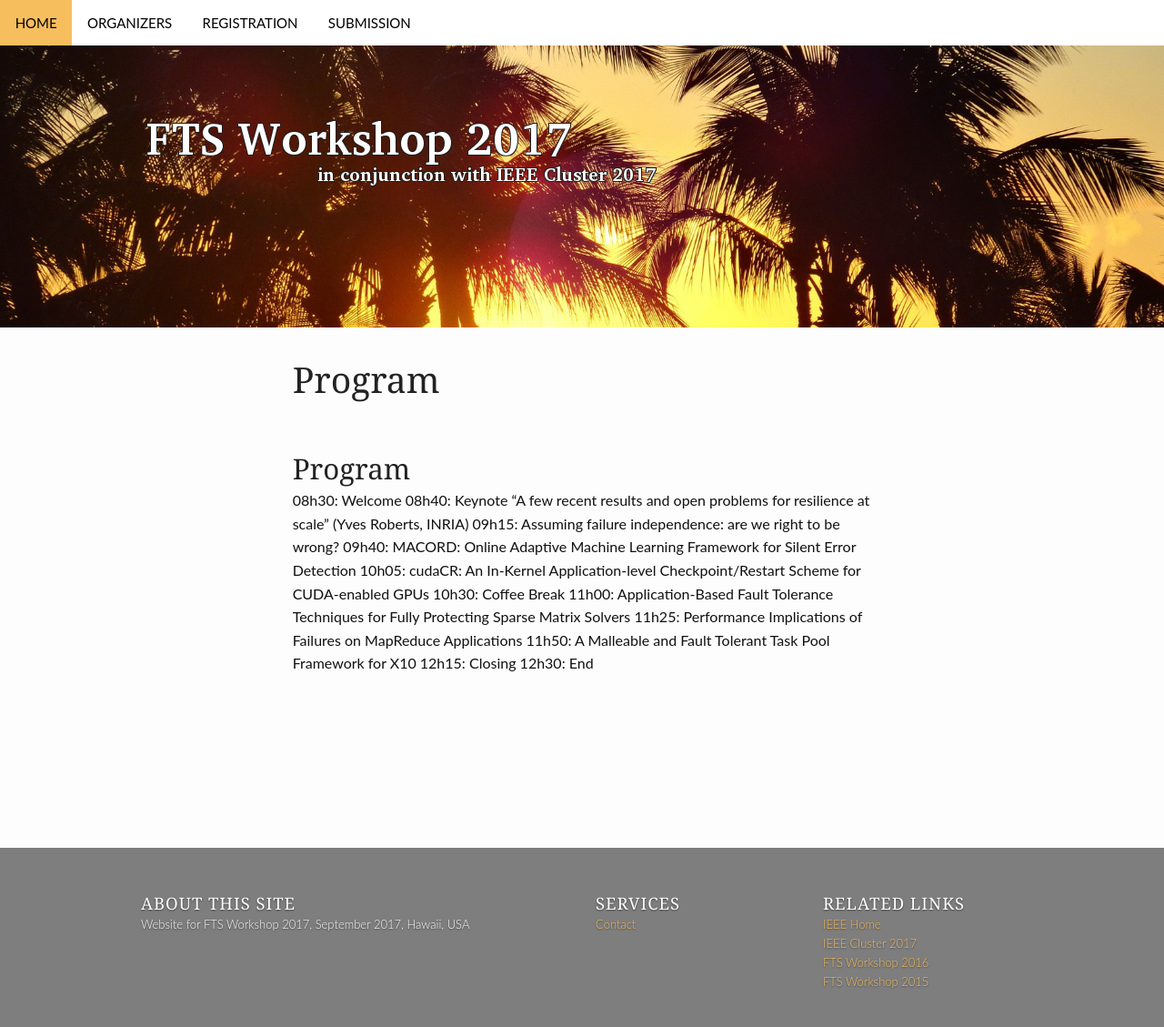
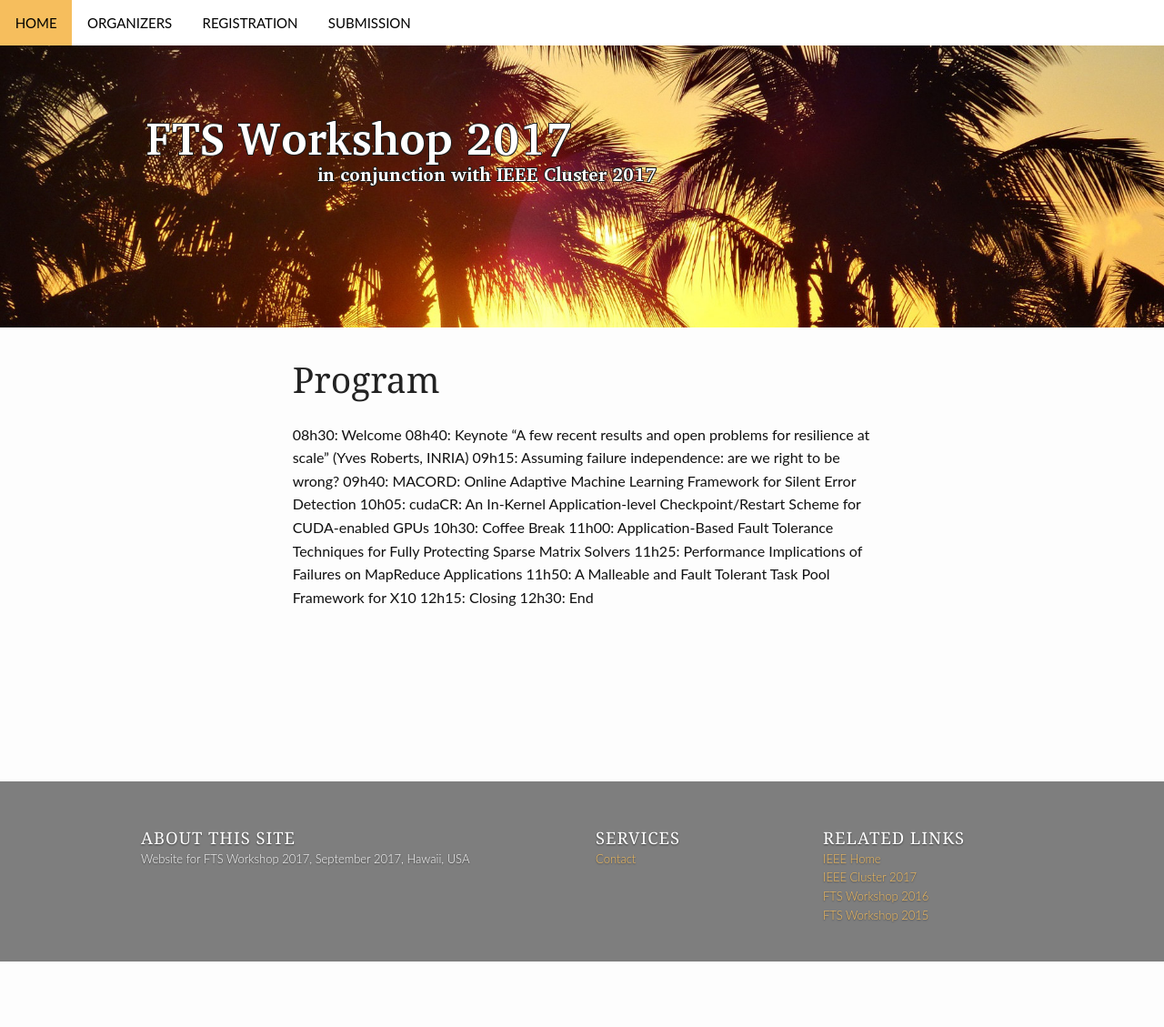
Before and after one commit to fts-workshop/fts17.github.io, a Jekyll site: the page built from program.md, in a window 1280 px wide. Shown: the whole page at 91% size. Built offline with Jekyll 4.4.1, drawn with Linux system fonts in a browser that asks for light colours; after the commit the page ends 1057 px from its top, so only the background shows below that.

Commit message:
Update program.md

```diff
--- a/program.md
+++ b/program.md
@@ -6,9 +6,6 @@ header:
    image_fullwidth: "hawaii.jpg"
    permalink: "/program/"
 ---
-
-
-<h2>Program</h2>
 
 08h30: Welcome
 08h40: Keynote
```
